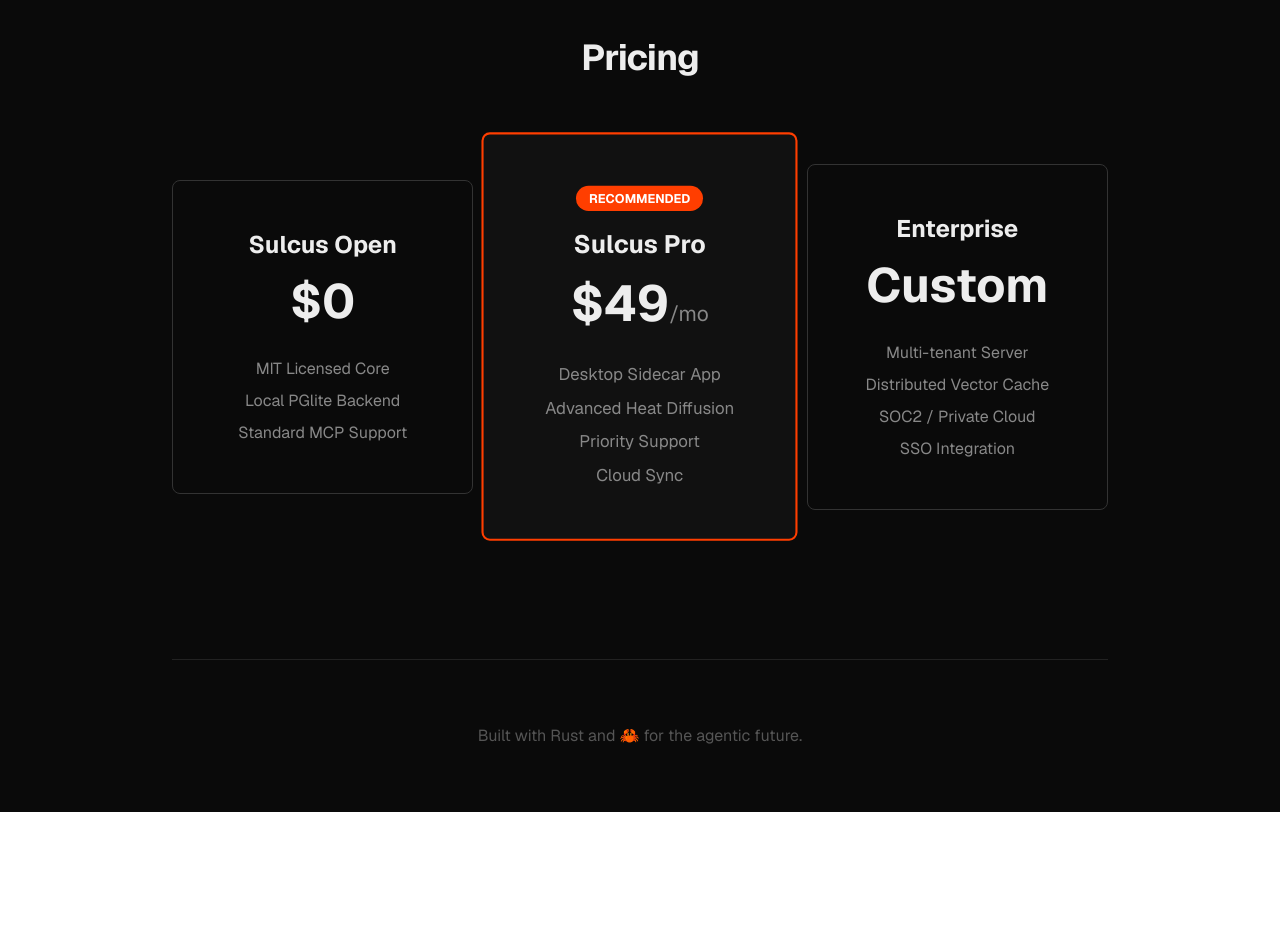
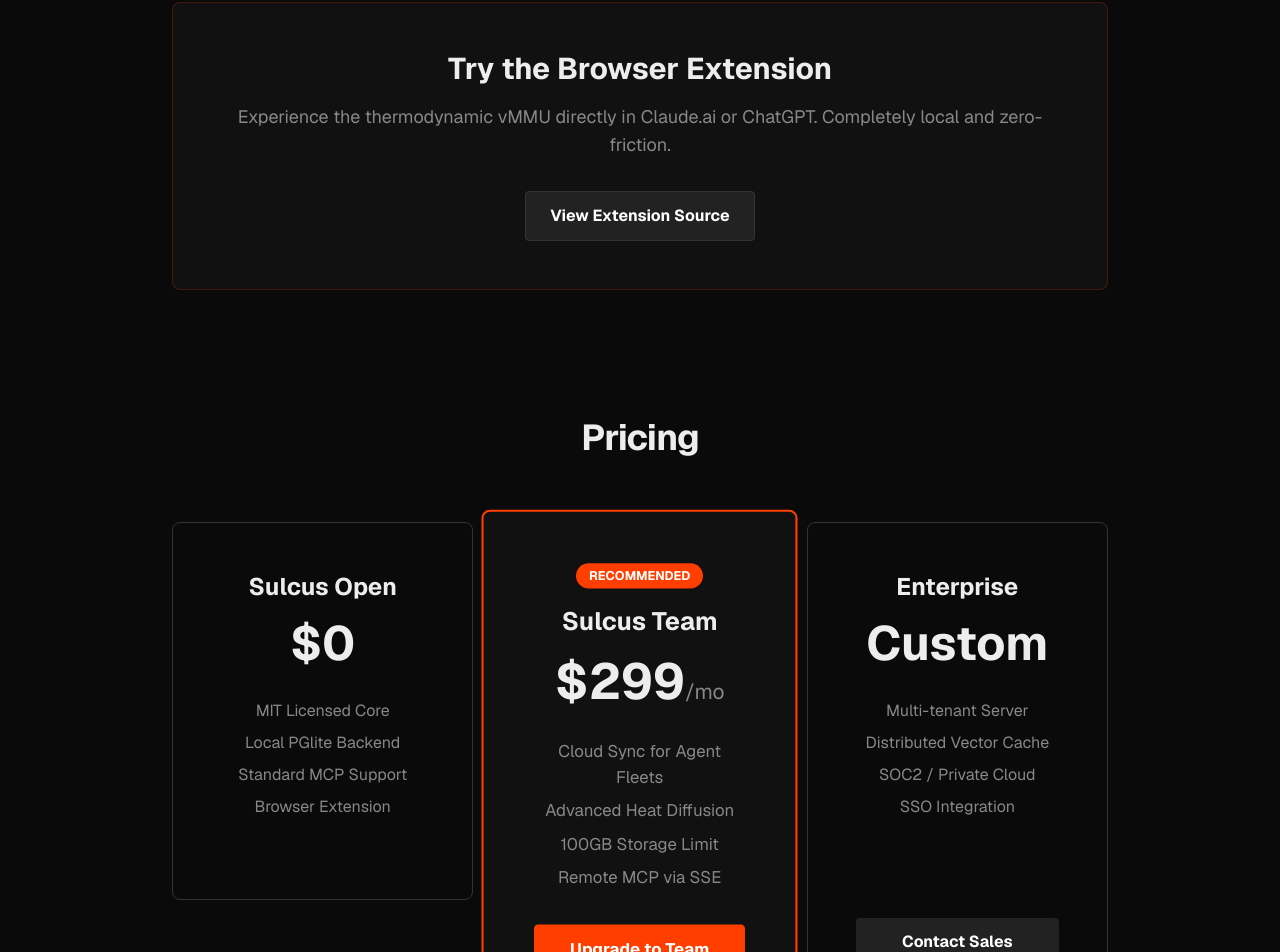
Before and after one commit to digitalforgeca/sulcus, a Next.js app in the folder packages/sulcus-web/: page / in a window 1280 px wide. Shown: the part 1066-2018 px from the top of the page. Before the commit the page ends 1878 px from the top, so only its background shows below. Built offline with nearby package versions, Linux system fonts and the light colour scheme.

Commit message:
marketing: Align product tiers, fix build issues, and prepare for Stripe go-live

```diff
--- a/packages/sulcus-web/src/app/dashboard/billing/page.tsx
+++ b/packages/sulcus-web/src/app/dashboard/billing/page.tsx
@@ -1,9 +1,9 @@
 'use client';
 
-import { useState, useEffect } from 'react';
+import { useState, useEffect, Suspense } from 'react';
 import { useSearchParams } from 'next/navigation';
 
-export default function BillingPage() {
+function BillingContent() {
   const searchParams = useSearchParams();
   const [loading, setLoading] = useState(false);
   const [status, setStatus] = useState<'idle' | 'success' | 'canceled'>('idle');
@@ -93,3 +93,11 @@
     </div>
   );
 }
+
+export default function BillingPage() {
+  return (
+    <Suspense fallback={<div>Loading billing...</div>}>
+      <BillingContent />
+    </Suspense>
+  );
+}
--- a/packages/sulcus-web/src/app/page.tsx
+++ b/packages/sulcus-web/src/app/page.tsx
@@ -18,7 +18,7 @@
         <nav className="flex justify-between items-center py-8">
           <div className="text-2xl font-bold tracking-tighter">SULCUS</div>
           <div className="flex gap-8 text-sm font-medium text-[#888]">
-            <a href="https://github.com/google/sulcus" className="hover:text-white transition-colors">GitHub Docs</a>
+            <a href="https://github.com/sulcus-labs/sulcus" className="hover:text-white transition-colors">GitHub Docs</a>
             <a href="/dashboard" className="hover:text-white transition-colors border border-[#333] px-4 py-1 rounded-full">SaaS Login</a>
           </div>
         </nav>
@@ -30,7 +30,7 @@
             The Virtual Memory Management Unit for AI Agents.
           </p>
           <p className="text-lg mb-12 max-w-2xl mx-auto">
-            Stop burning tokens on history. Give your agent a mind that pages.
+            Stop burning tokens on history. Reduce token burn by up to 90% by giving your agent a mind that intelligently pages context.
           </p>
 
           {joined ? (
@@ -78,40 +78,57 @@
           </div>
         </section>
 
+        <section className="bg-[#111] border border-[#ff3e00]/20 rounded-lg p-12 text-center my-16">
+          <h2 className="text-3xl font-bold mb-4">Try the Browser Extension</h2>
+          <p className="text-lg text-[#888] mb-8">
+            Experience the thermodynamic vMMU directly in Claude.ai or ChatGPT. Completely local and zero-friction.
+          </p>
+          <a href="https://github.com/sulcus-labs/sulcus/tree/main/packages/sulcus-extension" className="inline-block bg-[#222] border border-[#333] hover:border-[#ff3e00] text-white px-6 py-3 rounded font-bold transition-colors">
+            View Extension Source
+          </a>
+        </section>
+
         <h2 className="text-4xl font-bold text-center mt-32 mb-16 tracking-tight">Pricing</h2>
 
-        <section className="grid grid-cols-1 md:grid-cols-3 gap-4 items-center mb-32">
+        <section className="grid grid-cols-1 md:grid-cols-3 gap-4 items-start mb-32">
           <div className="text-center p-12 border border-[#333] rounded-lg">
             <h3 className="text-2xl font-bold">Sulcus Open</h3>
             <div className="text-5xl font-bold my-4">$0</div>
-            <ul className="text-[#888] space-y-2 mt-8">
+            <ul className="text-[#888] space-y-2 mt-8 mb-8">
               <li>MIT Licensed Core</li>
               <li>Local PGlite Backend</li>
               <li>Standard MCP Support</li>
+              <li>Browser Extension</li>
             </ul>
           </div>
 
           <div className="text-center p-12 border-2 border-[#ff3e00] rounded-lg bg-[#111] scale-105 z-10">
             <div className="bg-[#ff3e00] text-white text-xs font-bold uppercase py-1 px-3 rounded-full inline-block mb-4">Recommended</div>
-            <h3 className="text-2xl font-bold">Sulcus Pro</h3>
-            <div className="text-5xl font-bold my-4">$49<span className="text-xl font-normal text-[#888]">/mo</span></div>
-            <ul className="text-[#888] space-y-2 mt-8">
-              <li>Desktop Sidecar App</li>
+            <h3 className="text-2xl font-bold">Sulcus Team</h3>
+            <div className="text-5xl font-bold my-4">$299<span className="text-xl font-normal text-[#888]">/mo</span></div>
+            <ul className="text-[#888] space-y-2 mt-8 mb-8">
+              <li>Cloud Sync for Agent Fleets</li>
               <li>Advanced Heat Diffusion</li>
-              <li>Priority Support</li>
-              <li>Cloud Sync</li>
+              <li>100GB Storage Limit</li>
+              <li>Remote MCP via SSE</li>
             </ul>
+            <a href="/dashboard/billing" className="inline-block w-full bg-[#ff3e00] text-white py-3 rounded font-bold hover:opacity-90 transition-opacity">Upgrade to Team</a>
           </div>
 
-          <div className="text-center p-12 border border-[#333] rounded-lg">
+          <div className="text-center p-12 border border-[#333] rounded-lg flex flex-col h-full">
+            <div>
               <h3 className="text-2xl font-bold">Enterprise</h3>
               <div className="text-5xl font-bold my-4">Custom</div>
-            <ul className="text-[#888] space-y-2 mt-8">
+              <ul className="text-[#888] space-y-2 mt-8 mb-8">
                 <li>Multi-tenant Server</li>
                 <li>Distributed Vector Cache</li>
                 <li>SOC2 / Private Cloud</li>
                 <li>SSO Integration</li>
               </ul>
+            </div>
+            <div className="mt-auto">
+              <a href="mailto:hello@sulcus.io" className="inline-block w-full bg-[#222] text-white py-3 rounded font-bold hover:bg-[#333] transition-colors">Contact Sales</a>
+            </div>
           </div>
         </section>
 
```
Also changed, not shown: 2 other files (tests, documents, lock files or other folders). Lines whose indentation alone changed are shown as unchanged.
